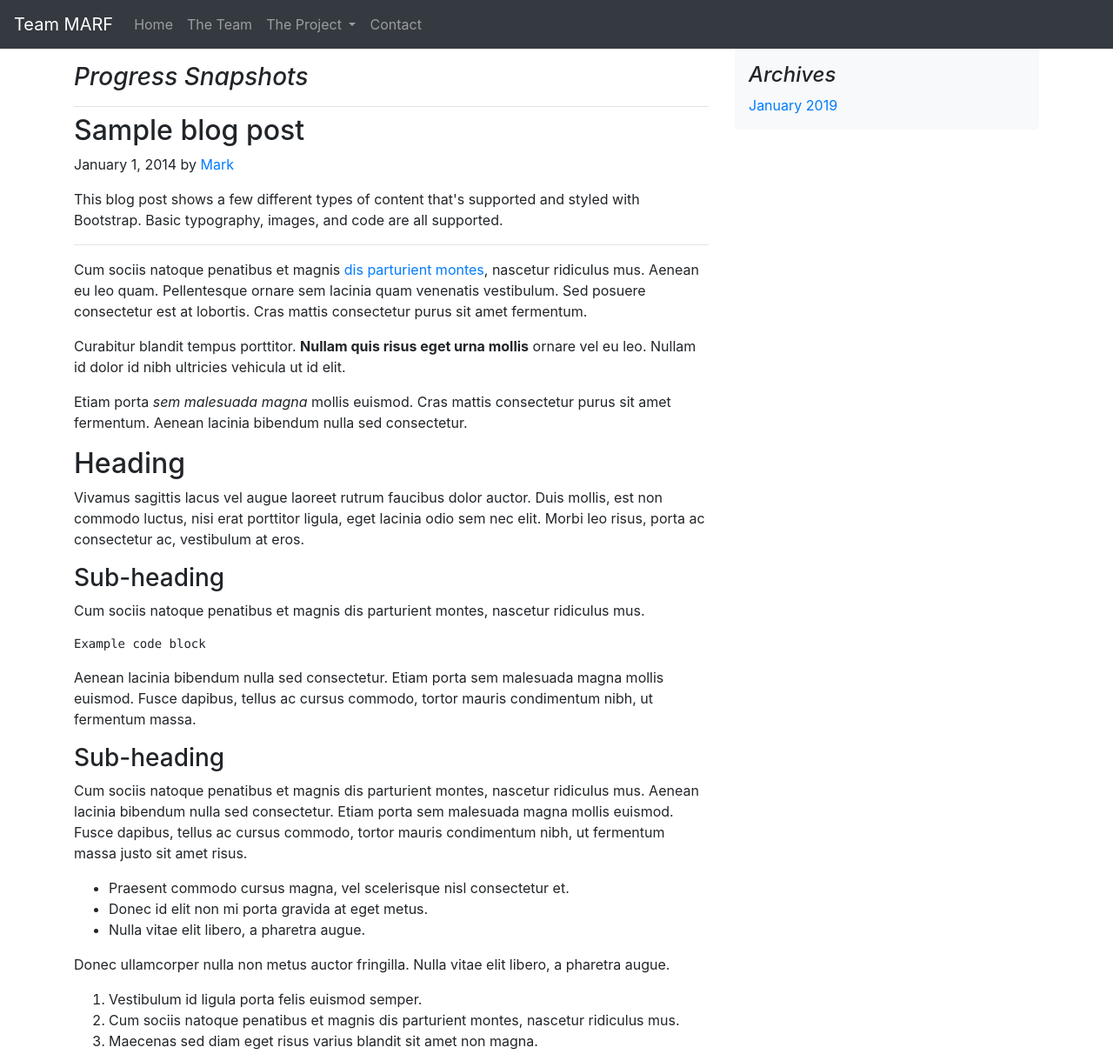
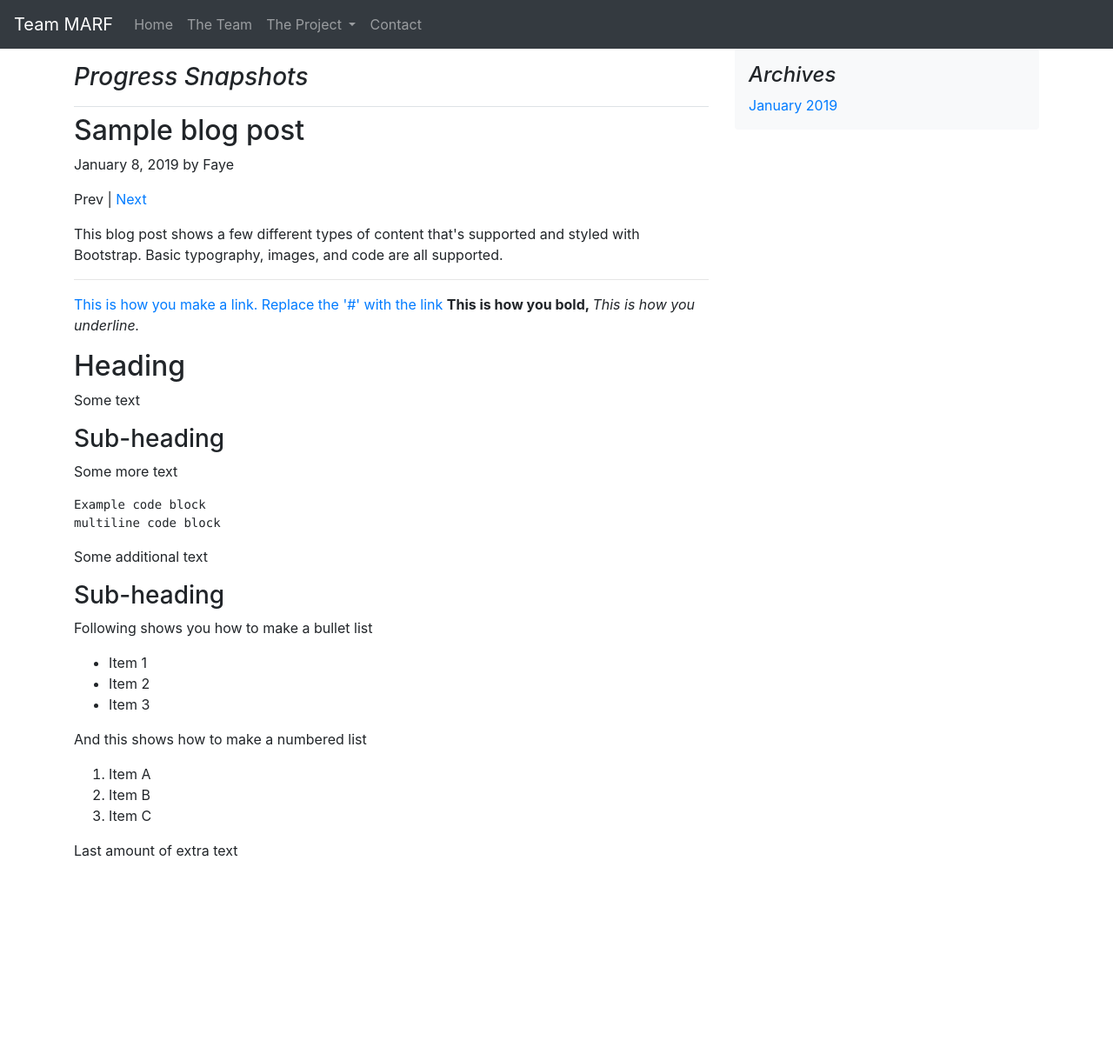
Before and after one commit to kavanomo/kavanomo.github.io, a plain HTML site: page Project/Progress/progress.html in a window 1280 px wide. Shown: the top 1212 px of the page at 87% size. After the commit the page ends 1006 px from the top, so only its background shows below. Drawn offline with nearby package versions, Linux system fonts and the light colour scheme.

Commit message:
Tinkering a little with the progress page

```diff
--- a/Project/Progress/progress.html
+++ b/Project/Progress/progress.html
@@ -48,35 +48,33 @@
 
           <div class="blog-post">
             <h2 class="blog-post-title">Sample blog post</h2>
-            <p class="blog-post-meta">January 1, 2014 by <a href="#">Mark</a></p>
+            <p class="blog-post-meta">January 8, 2019 by Faye</p>
+            <p>Prev | <a href="#">Next</a></p>
 
             <p>This blog post shows a few different types of content that's supported and styled with Bootstrap. Basic typography, images, and code are all supported.</p>
             <hr>
-            <p>Cum sociis natoque penatibus et magnis <a href="#">dis parturient montes</a>, nascetur ridiculus mus. Aenean eu leo quam. Pellentesque ornare sem lacinia quam venenatis vestibulum. Sed posuere consectetur est at lobortis. Cras mattis consectetur purus sit amet fermentum.</p>
-            <blockquote>
-              <p>Curabitur blandit tempus porttitor. <strong>Nullam quis risus eget urna mollis</strong> ornare vel eu leo. Nullam id dolor id nibh ultricies vehicula ut id elit.</p>
-            </blockquote>
-            <p>Etiam porta <em>sem malesuada magna</em> mollis euismod. Cras mattis consectetur purus sit amet fermentum. Aenean lacinia bibendum nulla sed consectetur.</p>
+            <p><a href="#">This is how you make a link. Replace the '#' with the link</a>
+              <strong> This is how you bold, </strong> <em>This is how you underline.</em> </p>
             <h2>Heading</h2>
-            <p>Vivamus sagittis lacus vel augue laoreet rutrum faucibus dolor auctor. Duis mollis, est non commodo luctus, nisi erat porttitor ligula, eget lacinia odio sem nec elit. Morbi leo risus, porta ac consectetur ac, vestibulum at eros.</p>
+            <p>Some text</p>
             <h3>Sub-heading</h3>
-            <p>Cum sociis natoque penatibus et magnis dis parturient montes, nascetur ridiculus mus.</p>
-            <pre><code>Example code block</code></pre>
-            <p>Aenean lacinia bibendum nulla sed consectetur. Etiam porta sem malesuada magna mollis euismod. Fusce dapibus, tellus ac cursus commodo, tortor mauris condimentum nibh, ut fermentum massa.</p>
+            <p>Some more text</p>
+            <pre><code>Example code block <br>multiline code block</code></pre>
+            <p>Some additional text</p>
             <h3>Sub-heading</h3>
-            <p>Cum sociis natoque penatibus et magnis dis parturient montes, nascetur ridiculus mus. Aenean lacinia bibendum nulla sed consectetur. Etiam porta sem malesuada magna mollis euismod. Fusce dapibus, tellus ac cursus commodo, tortor mauris condimentum nibh, ut fermentum massa justo sit amet risus.</p>
+            <p>Following shows you how to make a bullet list</p>
             <ul>
-              <li>Praesent commodo cursus magna, vel scelerisque nisl consectetur et.</li>
-              <li>Donec id elit non mi porta gravida at eget metus.</li>
-              <li>Nulla vitae elit libero, a pharetra augue.</li>
+              <li>Item 1</li>
+              <li>Item 2</li>
+              <li>Item 3</li>
             </ul>
-            <p>Donec ullamcorper nulla non metus auctor fringilla. Nulla vitae elit libero, a pharetra augue.</p>
+            <p>And this shows how to make a numbered list</p>
             <ol>
-              <li>Vestibulum id ligula porta felis euismod semper.</li>
-              <li>Cum sociis natoque penatibus et magnis dis parturient montes, nascetur ridiculus mus.</li>
-              <li>Maecenas sed diam eget risus varius blandit sit amet non magna.</li>
+              <li>Item A</li>
+              <li>Item B</li>
+              <li>Item C</li>
             </ol>
-            <p>Cras mattis consectetur purus sit amet fermentum. Sed posuere consectetur est at lobortis.</p>
+            <p>Last amount of extra text</p>
           </div><!-- /.blog-post -->
 
         </div><!-- /.blog-main -->
```
